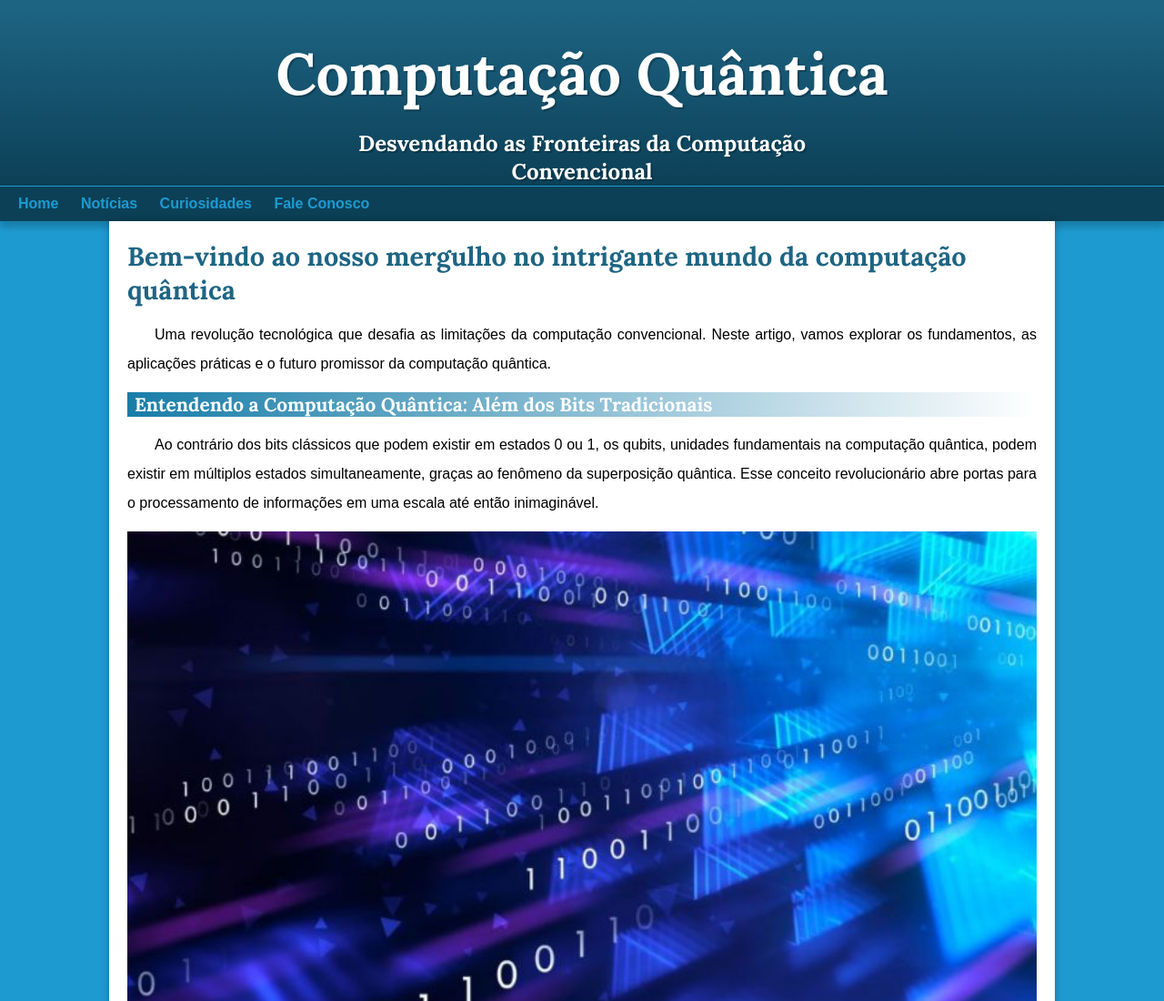
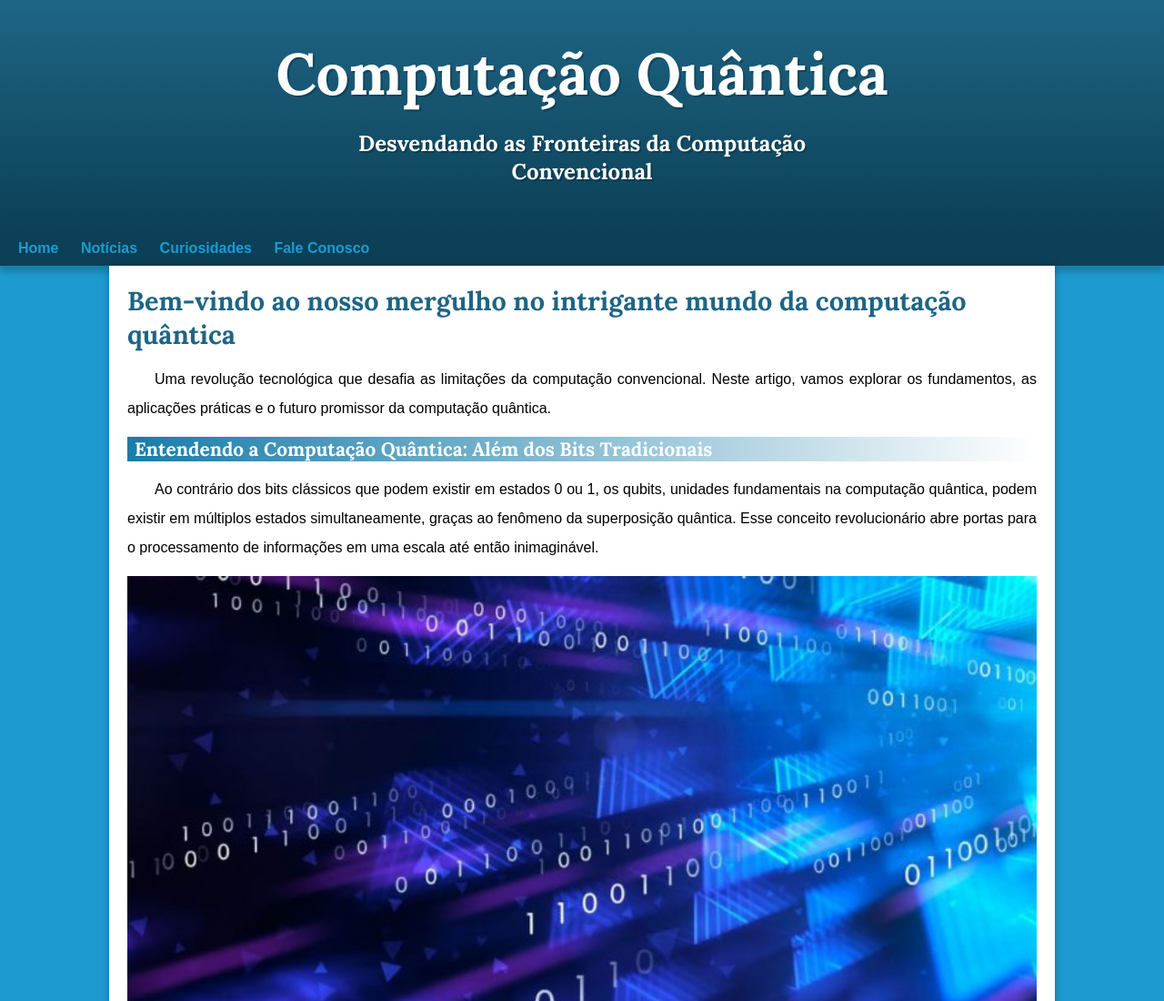
Before and after one commit to EdmilsonTomaz/projeto-quantico, a plain HTML site: page index.html in a window 1280 px wide. Shown: the top 1100 px of the page at 91% size. Drawn offline with Linux system fonts and the light colour scheme.

Commit message:
problema de padding corrigido

```diff
--- a/style.css
+++ b/style.css
@@ -62,7 +62,7 @@ header > p {
     padding-right: 10px;
     padding-left: 10px;
     margin: auto;
-    margin-bottom: 1px;
+    padding-bottom: 50px;
     text-shadow: 2px 2px 0px rgba(5, 5, 5, 0.226);
 }
 
```
